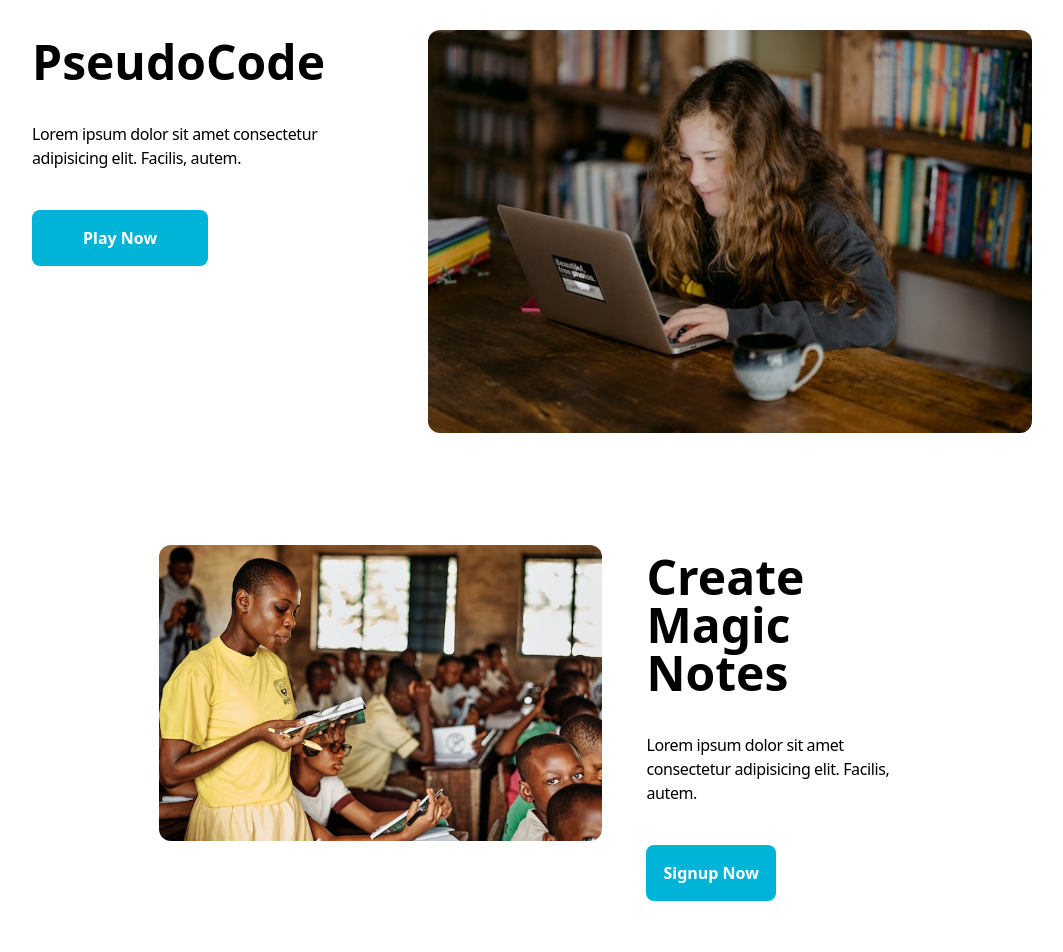
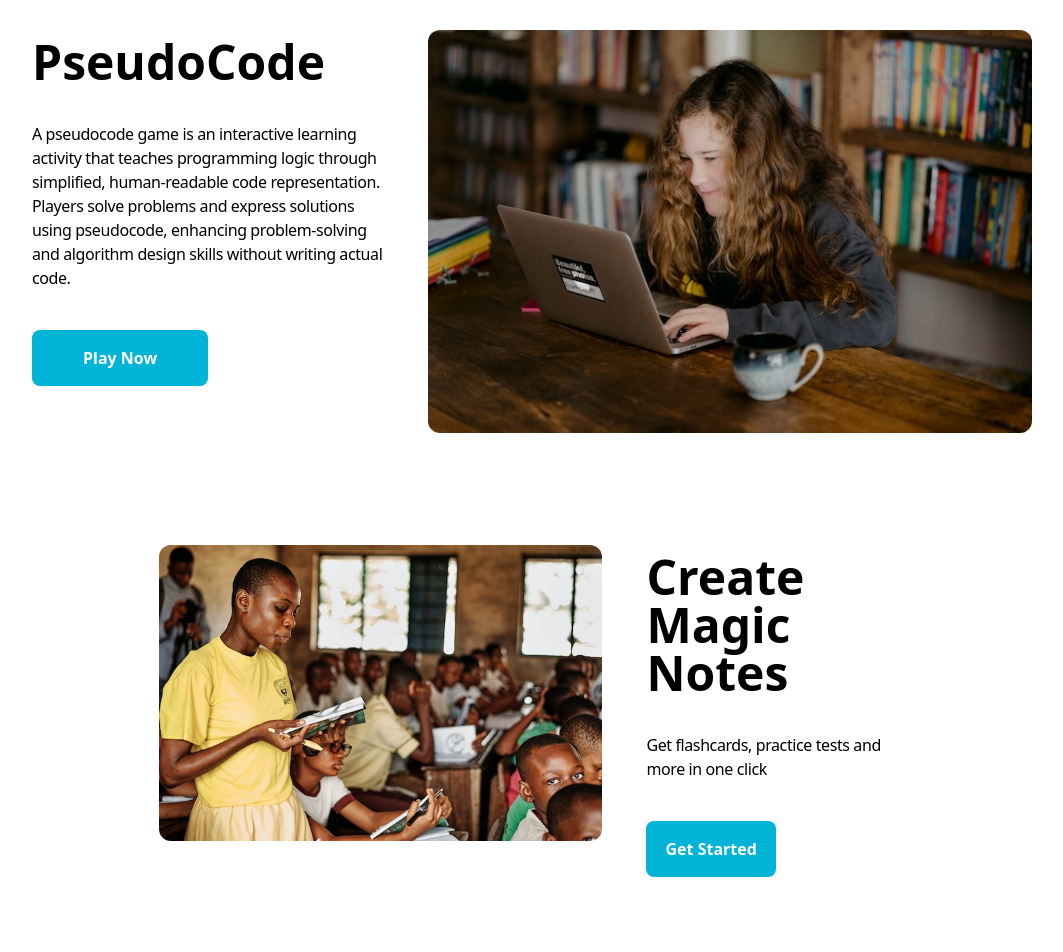
Before and after one commit to ishaaq08/react-and-relax, a React (Vite) app in the folder client/: page / in a window 1280 px wide. Shown: the part 1520-2472 px from the top of the page, without its empty margins (108-1171 px from the left). Built offline with nearby package versions, Linux system fonts and the light colour scheme.

Commit message:
routes added to how to play page

```diff
--- a/client/src/components/HomePageBody/index.jsx
+++ b/client/src/components/HomePageBody/index.jsx
@@ -99,8 +99,11 @@ const index = () => {
                 </h4>
                 <Reveal>
                   <p className="text-md my-5 tracking-tight">
-                    Lorem ipsum dolor sit amet consectetur adipisicing elit.
-                    Facilis, autem.
+                    A pseudocode game is an interactive learning activity that
+                    teaches programming logic through simplified, human-readable
+                    code representation. Players solve problems and express
+                    solutions using pseudocode, enhancing problem-solving and
+                    algorithm design skills without writing actual code.
                   </p>
                 </Reveal>
                 <Reveal>
@@ -127,13 +130,12 @@ const index = () => {
                 </h4>
                 <Reveal>
                   <p className="text-md my-5 tracking-tight">
-                    Lorem ipsum dolor sit amet consectetur adipisicing elit.
-                    Facilis, autem.
+                    Get flashcards, practice tests and more in one click
                   </p>
                 </Reveal>
                 <Reveal>
                   <button className="w-6/12 font-semibold text-white mt-5 bg-[#00B4D8] py-4 px-4 rounded-lg ">
-                    <Link to="/signup">Signup Now</Link>
+                    <Link to="/games">Get Started</Link>
                   </button>
                 </Reveal>
               </Reveal>
--- a/client/src/components/HowToPlay/index.jsx
+++ b/client/src/components/HowToPlay/index.jsx
@@ -1,6 +1,7 @@
 import bg from '../../assets/howtoplaybg.jpg';
 import game from '../../assets/game1.png';
 import { useData } from '../../contexts';
+import { Link, NavLink } from 'react-router-dom';
 
 const index = () => {
   const { howTo, setHowTo } = useData();
@@ -38,9 +39,14 @@ const index = () => {
               ? 'Play the computer science fill-in-the-blank game by filling in missing code or concepts in sentences to test and enhance your programming knowledge.'
               : 'In the computer science pseudocode game, practice your algorithmic thinking by completing pseudocode fragments to solve problems and develop your coding skills.'}
           </p>
-          <button className="w-6/12 font-semibold text-white mt-5 bg-[#00B4D8] py-4 px-4 rounded-lg ">
+
+          <NavLink
+            to={howTo === 1 ? '/games/game1' : '/games/game2'}
+            className="w-6/12 font-semibold text-white text-center mt-5 bg-[#00B4D8] py-4 px-4 rounded-lg"
+          >
             Start game
-          </button>
+          </NavLink>
+          {/* <button className="w-6/12 font-semibold text-white mt-5 bg-[#00B4D8] py-4 px-4 rounded-lg "></button> */}
         </div>
       </div>
     </>
```
